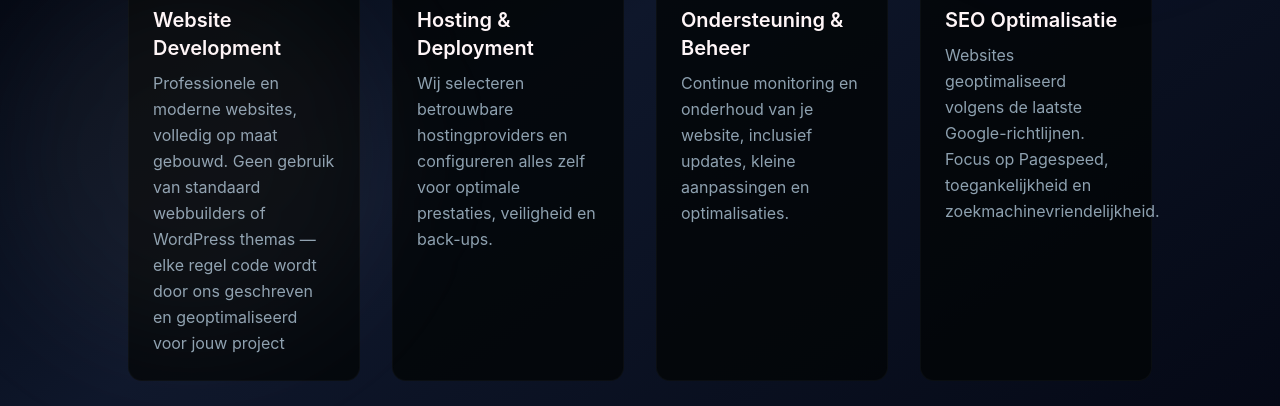
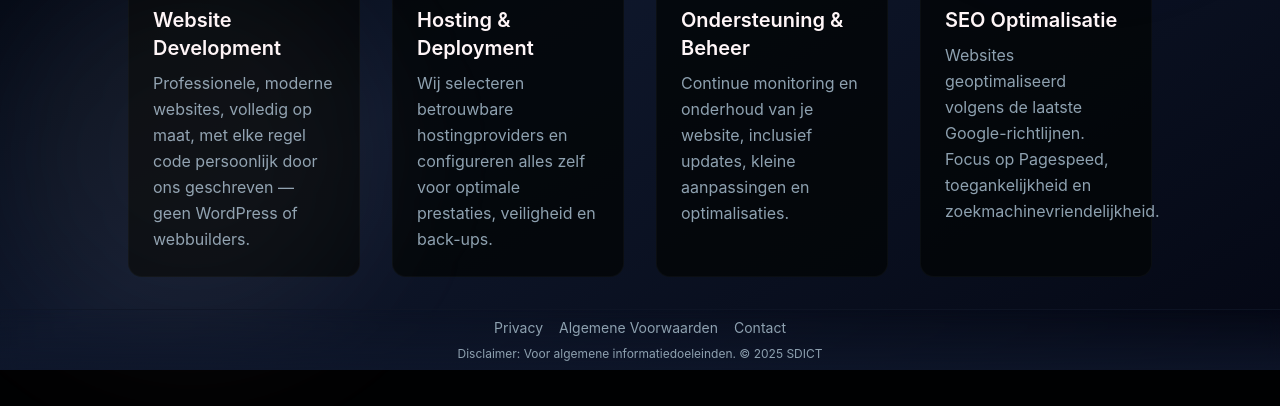
Before and after one commit to samd909/sam_website, a React (Vite) app in the folder sam/: page /services in a window 1280 px wide. Shown: the part 453-859 px from the top of the page. After the commit the page ends 823 px from the top, so only its background shows below. Built offline with nearby package versions, Linux system fonts and the light colour scheme.

Commit message:
asd
dasd

```diff
--- a/sam/src/components/services-section.jsx
+++ b/sam/src/components/services-section.jsx
@@ -7,7 +7,7 @@ export default function ServicesSection() {
     {
       icon: <Code2 size={36} />,
       title: "Website Development",
-      description: "Professionele en moderne websites, volledig op maat gebouwd. Geen gebruik van standaard webbuilders of WordPress themas — elke regel code wordt door ons geschreven en geoptimaliseerd voor jouw project",
+      description: "Professionele, moderne websites, volledig op maat, met elke regel code persoonlijk door ons geschreven — geen WordPress of webbuilders.",
     },
     {
       icon: <Globe size={36} />,
```
